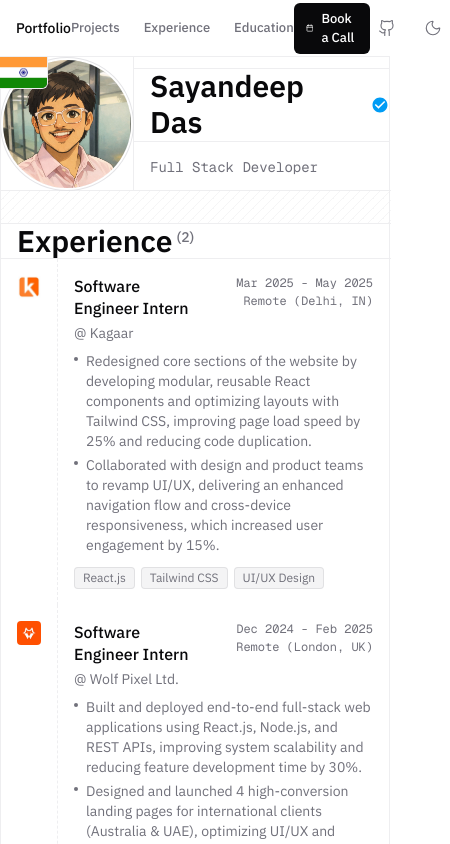
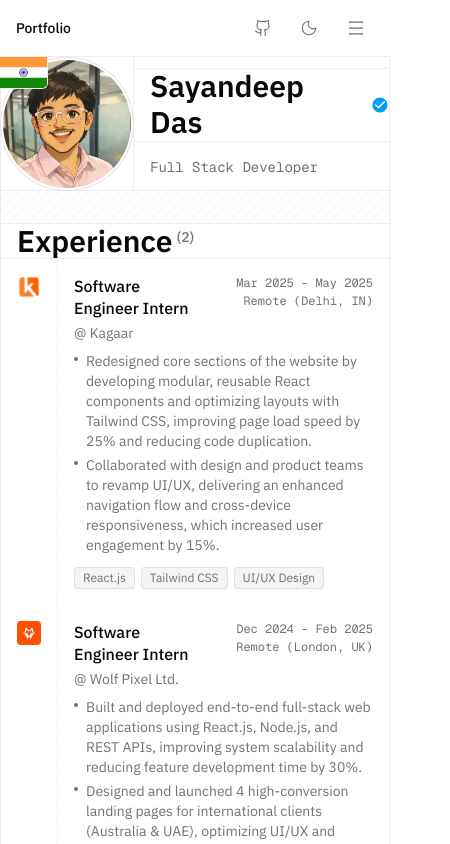
Before and after one commit to sayandeepdas02/Portfolio, a Next.js app: page / in a window 390 px wide. Shown: the top 844 px of the page, 450 px wide, since content can reach past the window. Built offline with nearby package versions, Linux system fonts and the light colour scheme.

Commit message:
mobile view navbar updated

```diff
--- a/components/Navbar.tsx
+++ b/components/Navbar.tsx
@@ -1,11 +1,12 @@
 "use client";
 
 import Link from "next/link";
-import { Github, Moon, Sun, Calendar } from "lucide-react";
+import { Github, Moon, Sun, Calendar, Menu, X } from "lucide-react";
 import { useState, useEffect } from "react";
 
 export default function Navbar() {
     const [isDark, setIsDark] = useState(false);
+    const [isMobileMenuOpen, setIsMobileMenuOpen] = useState(false);
 
     useEffect(() => {
         // Check for saved theme preference or default to light
@@ -35,6 +36,7 @@ export default function Navbar() {
     };
 
     return (
+        <>
             <nav className="sticky top-0 z-50 backdrop-blur-md border-b border-edge bg-background/80">
                 <div className="px-4 h-14 flex items-center justify-between">
                     {/* Left: Portfolio Title */}
@@ -42,8 +44,8 @@ export default function Navbar() {
                         Portfolio
                     </Link>
 
-                {/* Center: Navigation Links */}
-                <div className="flex items-center gap-6">
+                    {/* Desktop: Center Navigation Links */}
+                    <div className="hidden md:flex items-center gap-6">
                         <button
                             onClick={() => scrollToSection('projects')}
                             className="text-[13px] font-medium text-muted-foreground hover:text-foreground transition-colors"
@@ -64,18 +66,18 @@ export default function Navbar() {
                         </button>
                     </div>
 
-                {/* Book a Call Button */}
+                    {/* Desktop: Book a Call Button */}
                     <a
                         href="https://cal.com/sayandeep-3n4b6i"
                         target="_blank"
                         rel="noopener noreferrer"
-                    className="flex items-center gap-2 px-3 py-1.5 text-[13px] font-medium bg-foreground text-background hover:bg-foreground/90 transition-colors rounded-md"
+                        className="hidden md:flex items-center gap-2 px-3 py-1.5 text-[13px] font-medium bg-foreground text-background hover:bg-foreground/90 transition-colors rounded-md"
                     >
                         <Calendar size={14} strokeWidth={2} />
                         Book a Call
                     </a>
 
-                {/* Right: GitHub & Dark Mode */}
+                    {/* Right: GitHub, Dark Mode & Mobile Menu */}
                     <div className="flex items-center gap-3">
                         <a
                             href="https://github.com/sayandeepdas02/portfolio"
@@ -93,8 +95,53 @@ export default function Navbar() {
                         >
                             {isDark ? <Sun size={18} strokeWidth={1.5} /> : <Moon size={18} strokeWidth={1.5} />}
                         </button>
+
+                        {/* Mobile Menu Toggle */}
+                        <button
+                            onClick={() => setIsMobileMenuOpen(!isMobileMenuOpen)}
+                            className="md:hidden p-2 text-muted-foreground hover:text-foreground transition-colors"
+                            aria-label="Toggle menu"
+                        >
+                            {isMobileMenuOpen ? <X size={20} strokeWidth={1.5} /> : <Menu size={20} strokeWidth={1.5} />}
+                        </button>
                     </div>
                 </div>
+
+                {/* Mobile Dropdown Menu */}
+                {isMobileMenuOpen && (
+                    <div className="md:hidden absolute top-14 left-0 right-0 bg-background border-b border-edge shadow-lg">
+                        <div className="mx-4 my-3 p-4 bg-background rounded-lg border border-edge shadow-sm">
+                            <button
+                                onClick={() => {
+                                    scrollToSection('projects');
+                                    setIsMobileMenuOpen(false);
+                                }}
+                                className="block w-full text-left py-3 text-base font-medium text-foreground hover:text-muted-foreground transition-colors"
+                            >
+                                Projects
+                            </button>
+                            <button
+                                onClick={() => {
+                                    scrollToSection('experience');
+                                    setIsMobileMenuOpen(false);
+                                }}
+                                className="block w-full text-left py-3 text-base font-medium text-foreground hover:text-muted-foreground transition-colors"
+                            >
+                                Experience
+                            </button>
+                            <button
+                                onClick={() => {
+                                    scrollToSection('education');
+                                    setIsMobileMenuOpen(false);
+                                }}
+                                className="block w-full text-left py-3 text-base font-medium text-foreground hover:text-muted-foreground transition-colors"
+                            >
+                                Education
+                            </button>
+                        </div>
+                    </div>
+                )}
             </nav>
+        </>
     );
 }
```
Lines whose indentation alone changed are shown as unchanged.
